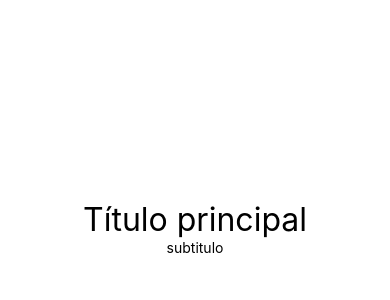
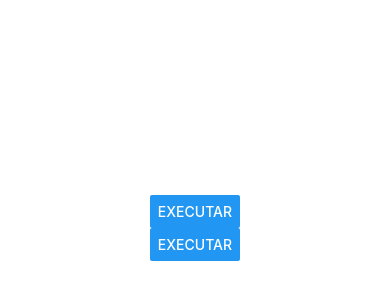
Before and after one commit to alicelonghi/learn-react-native, a React Native app: screen / in a window 390 px wide. Shown: the part 194-494 px from the top of the page. Built offline with nearby package versions, Linux system fonts and the light colour scheme.

Commit message:
button + onPress function

```diff
--- a/src/App.js
+++ b/src/App.js
@@ -1,10 +1,11 @@
 import React from 'react';
-import Primeiro from './components/Primeiro';
-import X, {Comp1, Comp2} from './components/Multi.js';
 import {View, StyleSheet} from 'react-native';
-import MinMax from './components/MinMax';
-import Aleatorio from './components/Aleatorio';
-import Titulo from './components/Titulo';
+// import Primeiro from './components/Primeiro';
+// import X, {Comp1, Comp2} from './components/Multi.js';
+// import MinMax from './components/MinMax';
+// import Aleatorio from './components/Aleatorio';
+// import Titulo from './components/Titulo';
+import Button from './components/Button';
 
 export default () => (
   <View style={style.App}>
@@ -14,7 +15,9 @@ export default () => (
         <X/> */}
     {/* <MinMax min={3} max={20} />
     <Aleatorio min={6} max={9} /> */}
-    <Titulo principal="Título principal" secundario="subtitulo" />
+    {/* <Titulo principal="Título principal" secundario="subtitulo" />
+     */}
+    <Button />
   </View>
 );
 
--- /dev/null
+++ b/src/components/Button.js
@@ -0,0 +1,20 @@
+import React from 'react';
+import {Button} from 'react-native';
+
+export default props => {
+  function executar() {
+    console.warn('Executou');
+  }
+
+  return (
+    <>
+      <Button title="Executar" onPress={executar} />
+      <Button
+        title="Executar"
+        onPress={() => {
+          console.warn('executou 2');
+        }}
+      />
+    </>
+  );
+};
```
